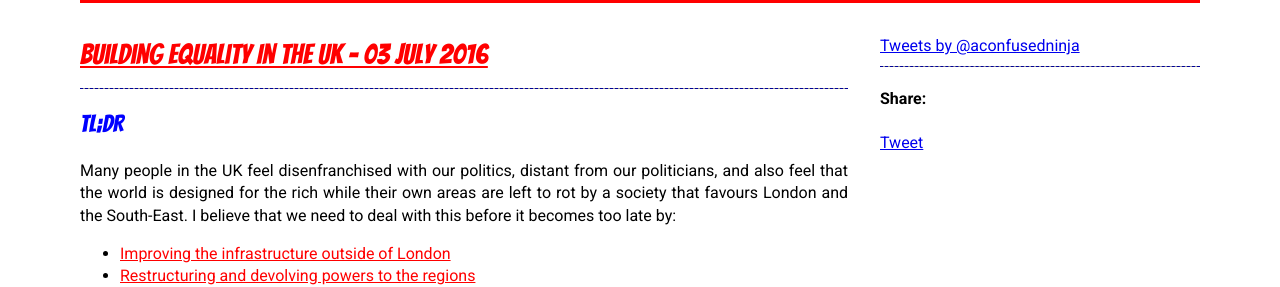
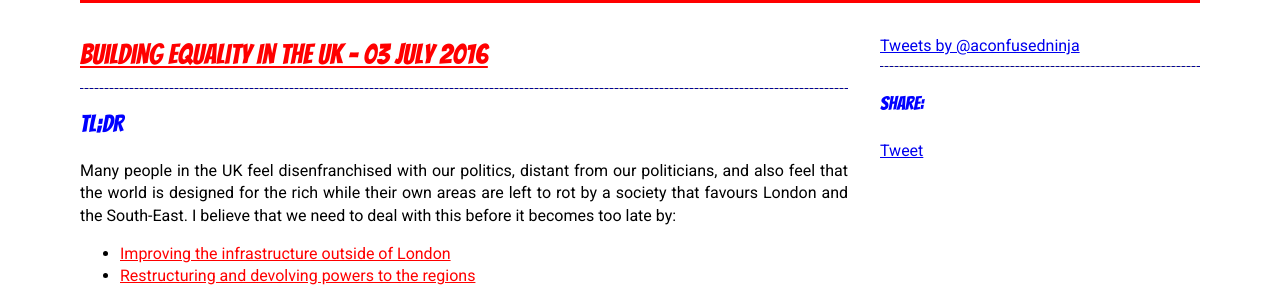
Before and after one commit to ninjaferret/politicallyconfusedninja, a Jekyll site: the page built from index.html, in a window 1280 px wide. Shown: the part 167-454 px from the top of the page. Built offline with Jekyll 4.4.1, drawn with Linux system fonts in a browser that asks for light colours; comment, search, counter and statistics services are not loaded.

Commit message:
Improve more

```diff
--- a/_layouts/default.html
+++ b/_layouts/default.html
@@ -92,10 +92,10 @@
                     <section class="social-media">
                         <h4>Share:</h4>
                         <div class="share-button-area">
-                            <a href="https://twitter.com/share" class="twitter-share-button" data-via="aconfusedninja" data-related="aconfusedninja">Tweet</a> <script>!function(d,s,id){var js,fjs=d.getElementsByTagName(s)[0],p=/^http:/.test(d.location)?'http':'https';if(!d.getElementById(id)){js=d.createElement(s);js.id=id;js.src=p+'://platform.twitter.com/widgets.js';fjs.parentNode.insertBefore(js,fjs);}}(document, 'script', 'twitter-wjs');</script>
+                            <a href="https://twitter.com/share" class="twitter-share-button" data-via="aconfusedninja" data-size="large" data-related="aconfusedninja">Tweet</a> <script>!function(d,s,id){var js,fjs=d.getElementsByTagName(s)[0],p=/^http:/.test(d.location)?'http':'https';if(!d.getElementById(id)){js=d.createElement(s);js.id=id;js.src=p+'://platform.twitter.com/widgets.js';fjs.parentNode.insertBefore(js,fjs);}}(document, 'script', 'twitter-wjs');</script>
                         </div>
                         <div class="share-button-area">
-                            <div class="g-plus" data-action="share" data-annotation="none"></div>
+                            <div class="g-plus" data-action="share" data-annotation="none" data-height="24"></div>
                         </div>
                 </section>
             </div>
--- a/assets/stylesheets/Site.css
+++ b/assets/stylesheets/Site.css
@@ -122,7 +122,11 @@
 .content h1,
 .content h2,
 .content h3,
-.content h4 {
+.content h4,
+.social-media h1,
+.social-media h2,
+.social-media h3,
+.social-media h4 {
     font-family: 'Bangers', "HelveticaNeue-Light", "Helvetica Neue Light", "Helvetica Neue", Helvetica, Arial, "Lucida Grande", sans-serif;
     font-weight: normal;
     color: blue;
@@ -142,7 +146,8 @@
     font-style: normal;
 }
 
-.content h4 {
+.content h4,
+.social-media h4 {
     font-size: 1.2em;
     font-style: normal;
 }
```
